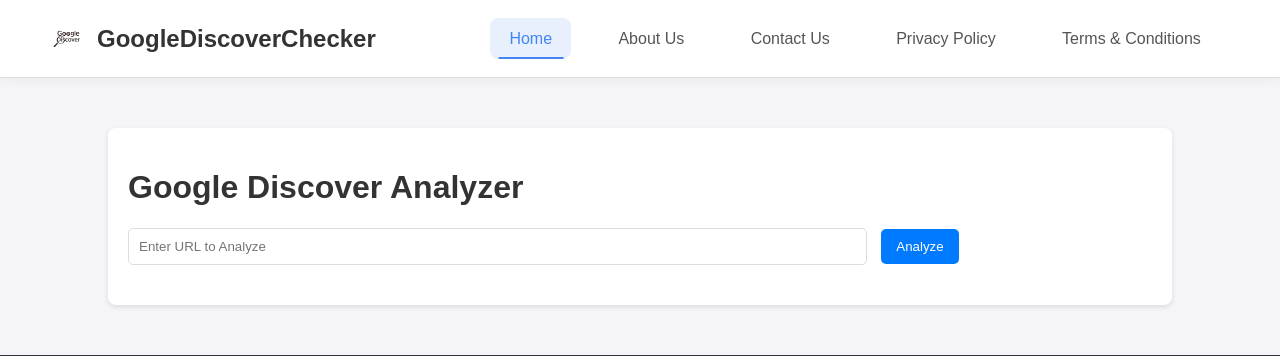
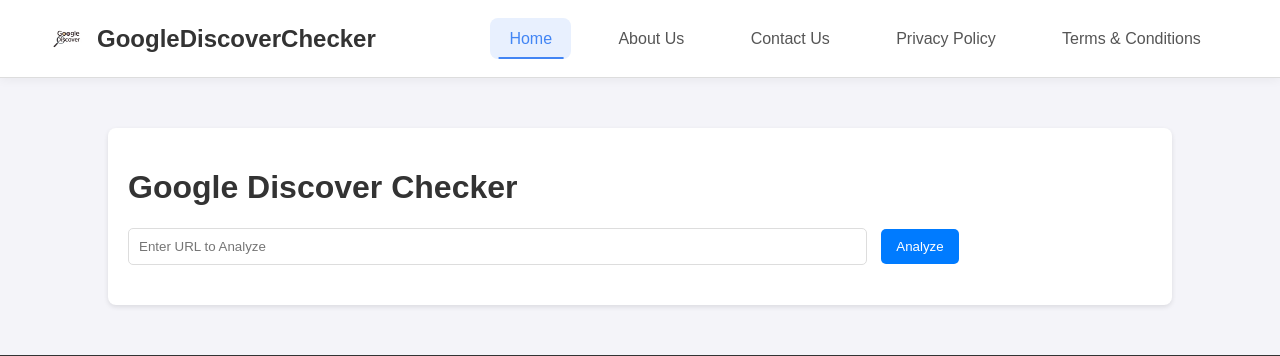
Before and after one commit to sungat1/GoogleDiscoverChecker, a Flask app: page / in a window 1280 px wide. Shown: the top 356 px of the page. Run offline with Flask 3, Linux system fonts and the light colour scheme.

Commit message:
Update index.html

```diff
--- a/templates/index.html
+++ b/templates/index.html
@@ -41,7 +41,7 @@
         </div>
     </nav>
     <div class="container">
-        <h1>Google Discover Analyzer</h1>
+        <h1>Google Discover Checker</h1>
 
         {% if error %}
         <div class="error-message">
```
